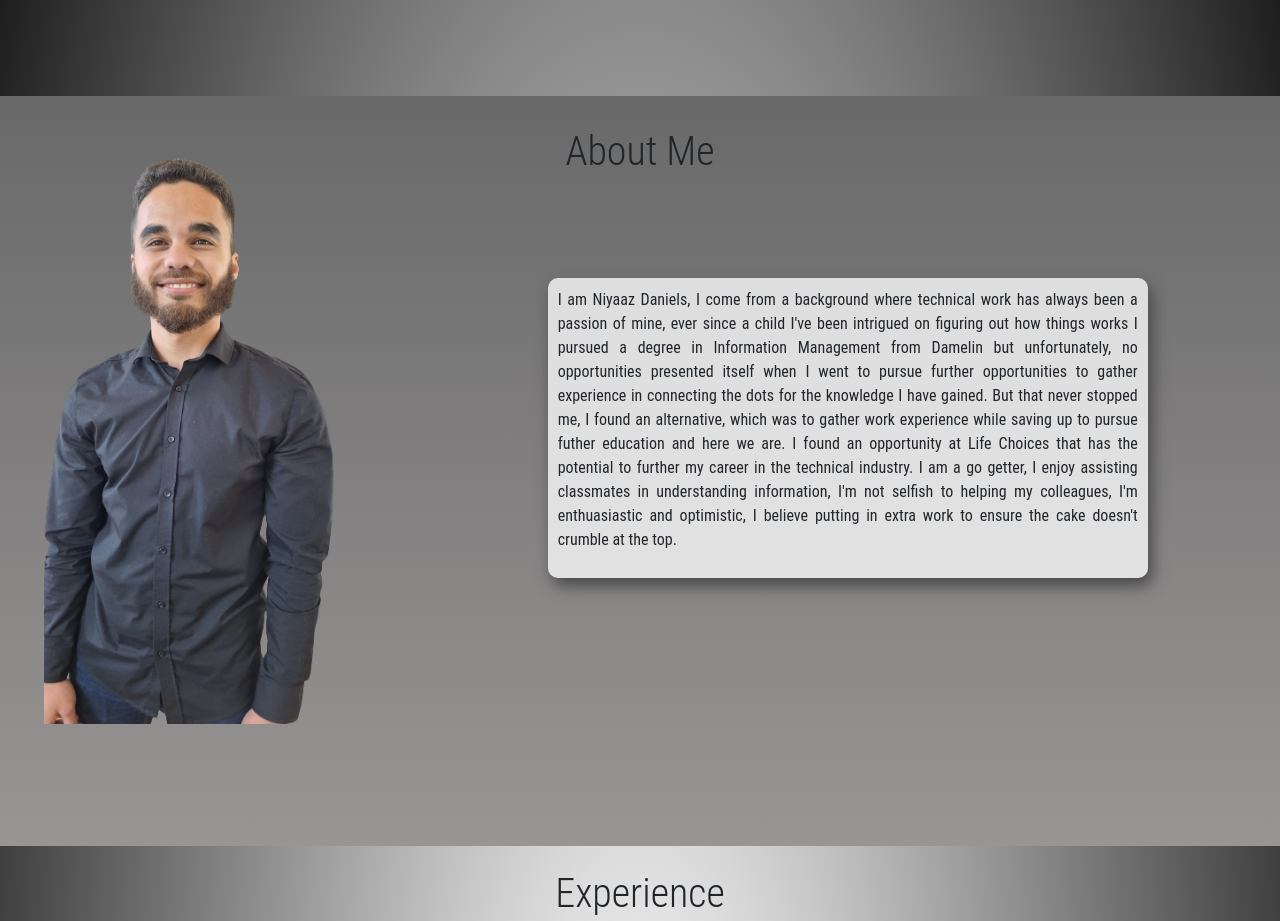
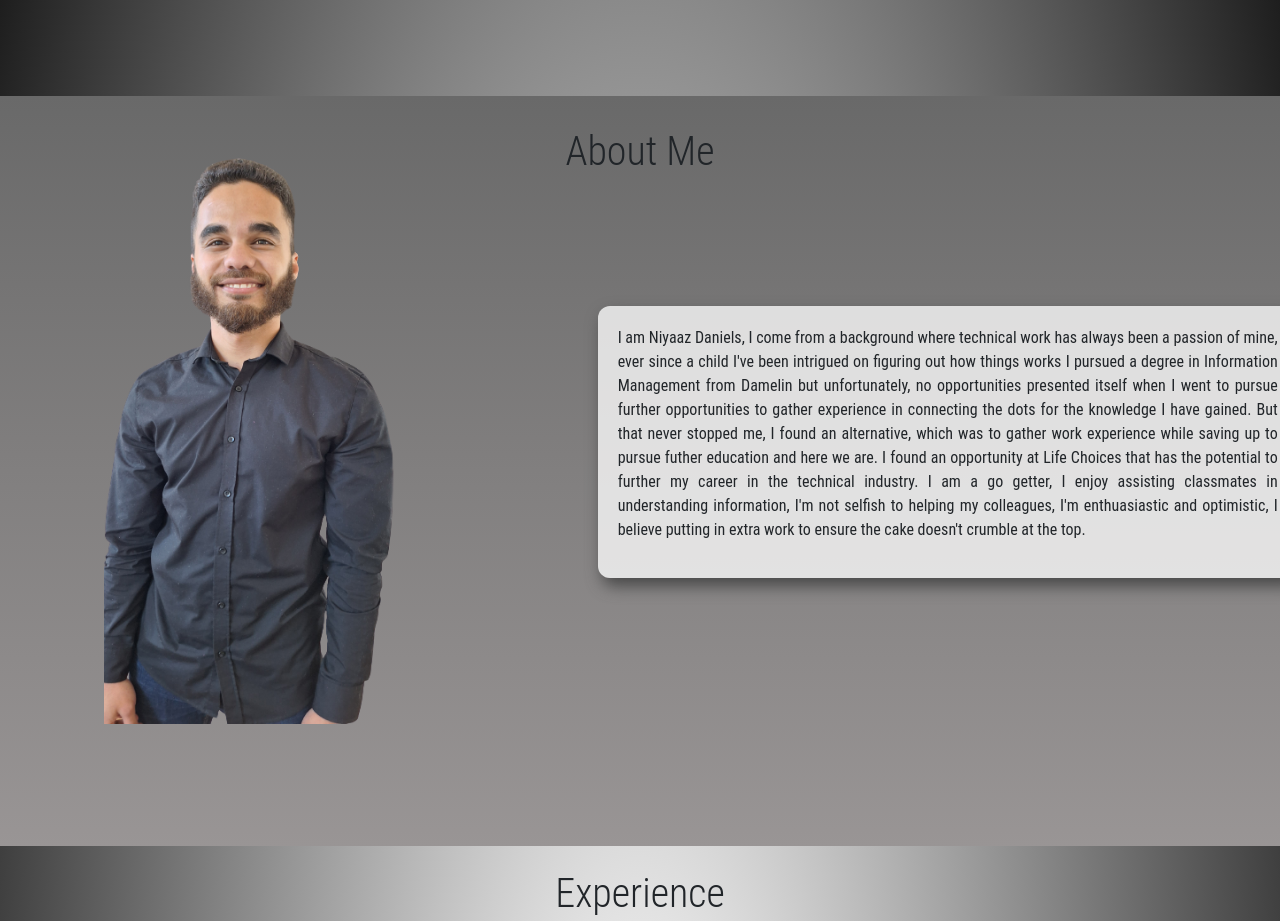
Before and after one commit to niyaazdaniels/Bootstrap-EOMP, a plain HTML site: page index.html in a window 1280 px wide. Shown: the part 720-1641 px from the top of the page. Drawn offline with nearby package versions, Linux system fonts and the light colour scheme.

Commit message:
Adjustments to Properties

```diff
--- a/CSS/style.css
+++ b/CSS/style.css
@@ -63,23 +63,23 @@ body {
     width: 100%;
     background: linear-gradient(dimgrey, rgb(153, 149, 149));
 }
-/* about me section paragraph */
+/* About me section paragraph */
 .paragraph {
     position: relative;
     display: inline-block;
     text-align: justify;
-    width: 600px;
-    right: -200px;
+    width: 700px;
+    right: -190px;
     top: 150px;
     background-color: rgba(255, 255, 255, 0.762);
-    padding: 10px;
-    border-radius: 10px;
+    padding: 20px;
+    border-radius: 12px;
     box-shadow: 4px 8px 16px rgb(72, 72, 72);
 }
-/* about me section image portrait */
+/* About me section image portrait */
 .image {
     position: relative;
-    left: 20px;
+    left: 80px;
     top: -60px;
 }
 
```
